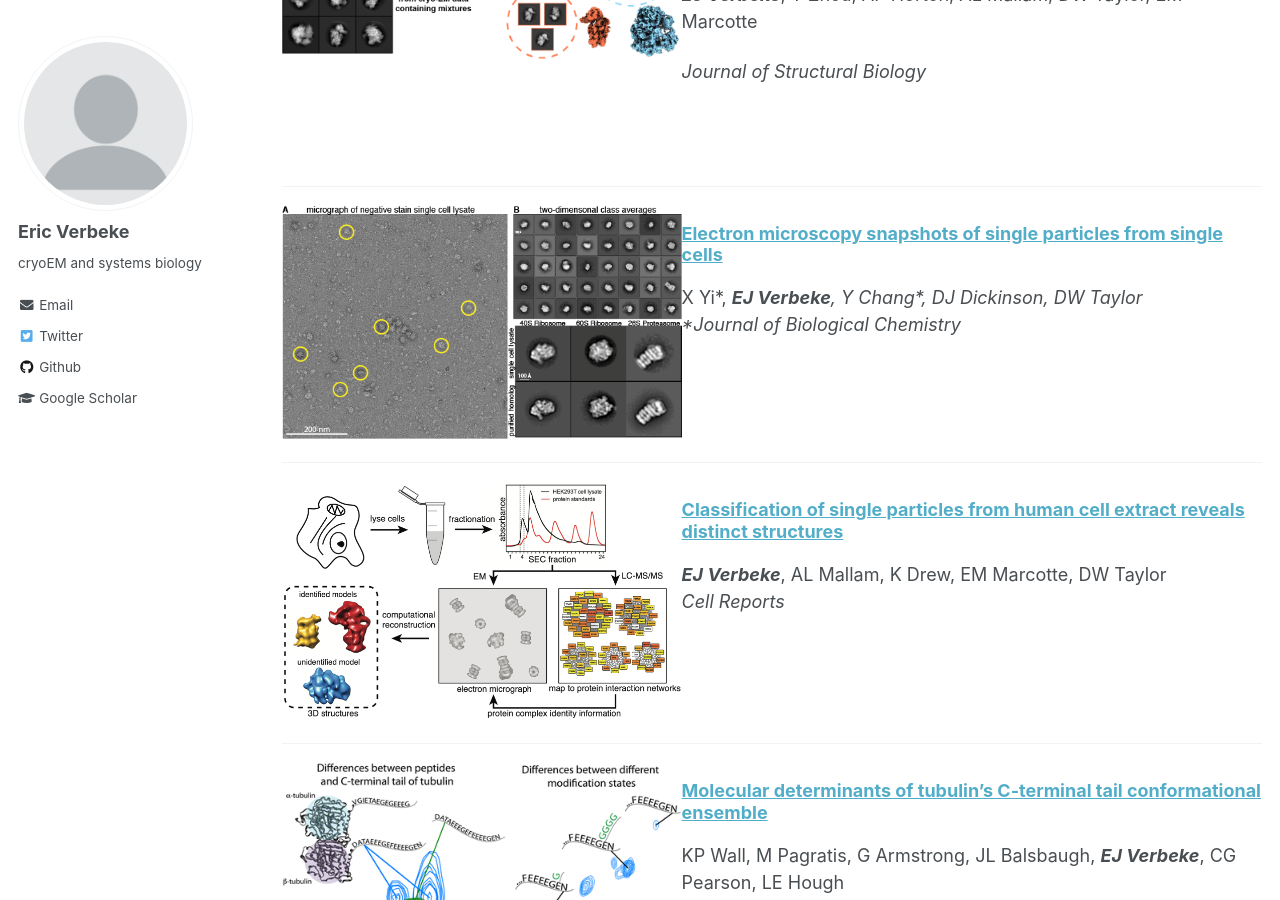
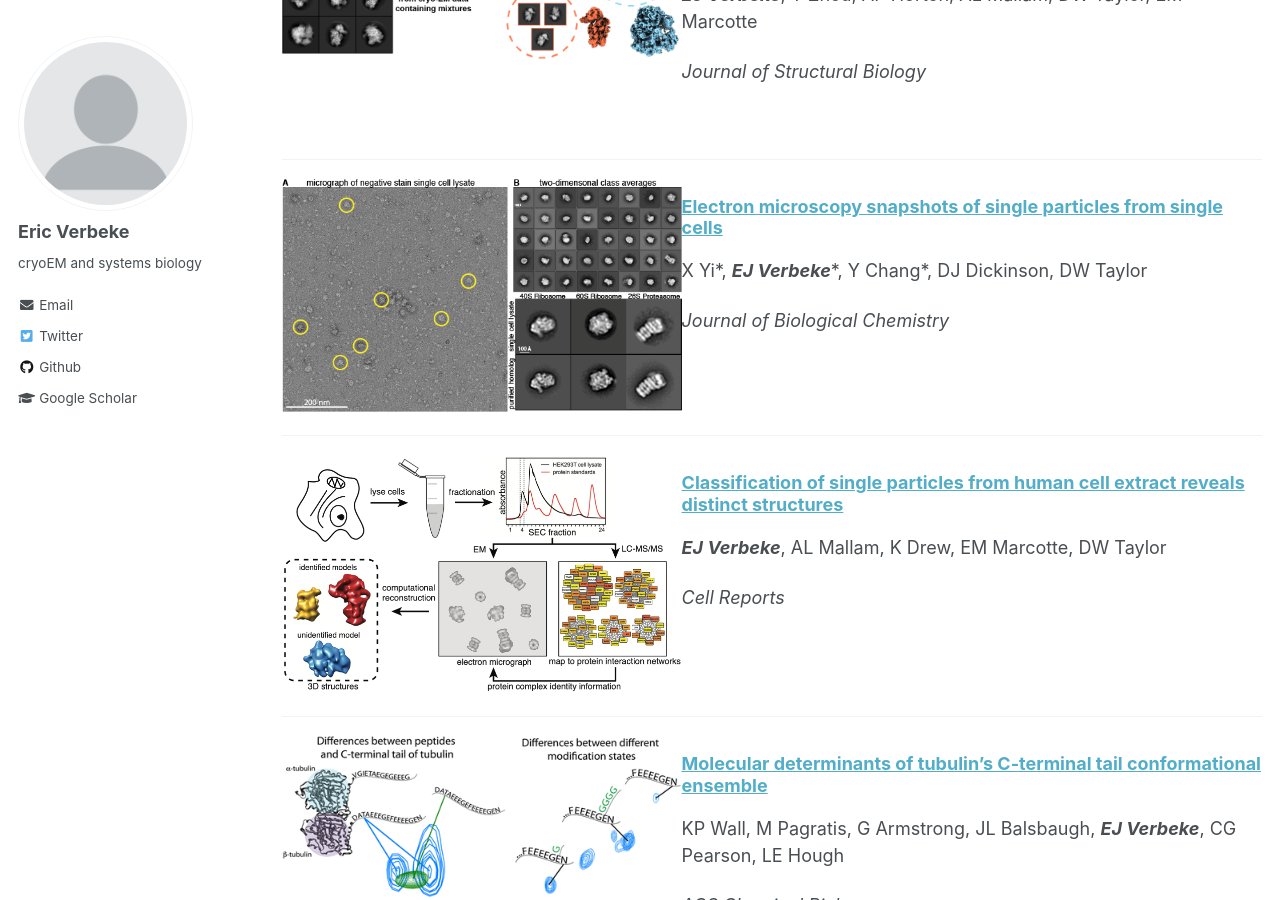
Before and after one commit to EricVerbeke/EricVerbeke.github.io, a Jekyll site: the page built from _pages/publications.md, in a window 1280 px wide and 900 px high, scrolled down 777 px. Built offline with Jekyll 4.4.1, drawn with Linux system fonts in a browser that asks for light colours.

Commit message:
Update publications.md

```diff
--- a/_pages/publications.md
+++ b/_pages/publications.md
@@ -23,7 +23,6 @@ CL McCafferty, ***EJ Verbeke***, EM Marcotte, DW Taylor
 
 <img src="../images/Langmuir_2020_abstract.gif" align=left width="400"/>
 
-
 ### [Functionalized Mesoporous Silicas Direct Structural Polymorphism of Amyloid-β Fibrils](https://pubs.acs.org/doi/abs/10.1021/acs.langmuir.0c00827)
 MJ Lucas\*, H Pan\*, ***EJ Verbeke****, LJ Webb, DW Taylor, BK Keitz
 
@@ -42,7 +41,7 @@ MJ Lucas\*, H Pan\*, ***EJ Verbeke****, LJ Webb, DW Taylor, BK Keitz
 
 *Journal of Structural Biology*
 
-<br clear="left"/><br/>
+<br clear="left"/>
 
 
 ------
@@ -52,6 +51,7 @@ MJ Lucas\*, H Pan\*, ***EJ Verbeke****, LJ Webb, DW Taylor, BK Keitz
 
 ### [Electron microscopy snapshots of single particles from single cells](https://www.jbc.org/content/294/5/1602.short)
 X Yi\*, ***EJ Verbeke****, Y Chang\*, DJ Dickinson, DW Taylor
+
 *Journal of Biological Chemistry*
 
 <br clear="left"/>
@@ -64,6 +64,7 @@ X Yi\*, ***EJ Verbeke****, Y Chang\*, DJ Dickinson, DW Taylor
 
 ### [Classification of single particles from human cell extract reveals distinct structures](https://doi.org/10.1016/j.celrep.2018.06.022)
 ***EJ Verbeke***, AL Mallam, K Drew, EM Marcotte, DW Taylor
+
 *Cell Reports*
 
 <br clear="left"/>
@@ -76,6 +77,7 @@ X Yi\*, ***EJ Verbeke****, Y Chang\*, DJ Dickinson, DW Taylor
 
 ### [Molecular determinants of tubulin’s C-terminal tail conformational ensemble](https://doi.org/10.1021/acschembio.6b00507)
 KP Wall, M Pagratis, G Armstrong, JL Balsbaugh, ***EJ Verbeke***, CG Pearson, LE Hough
+
 *ACS Chemical Biology*
 
 <br clear="left"/>
```
